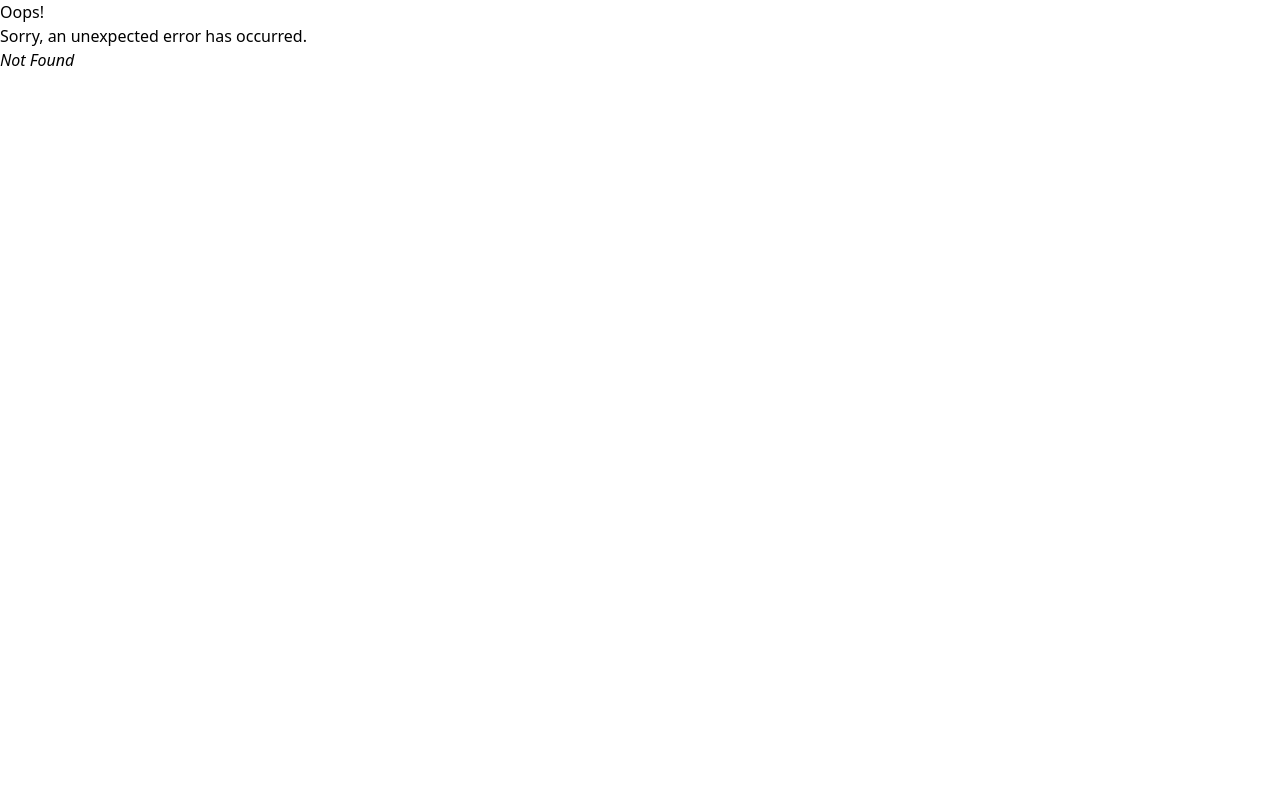
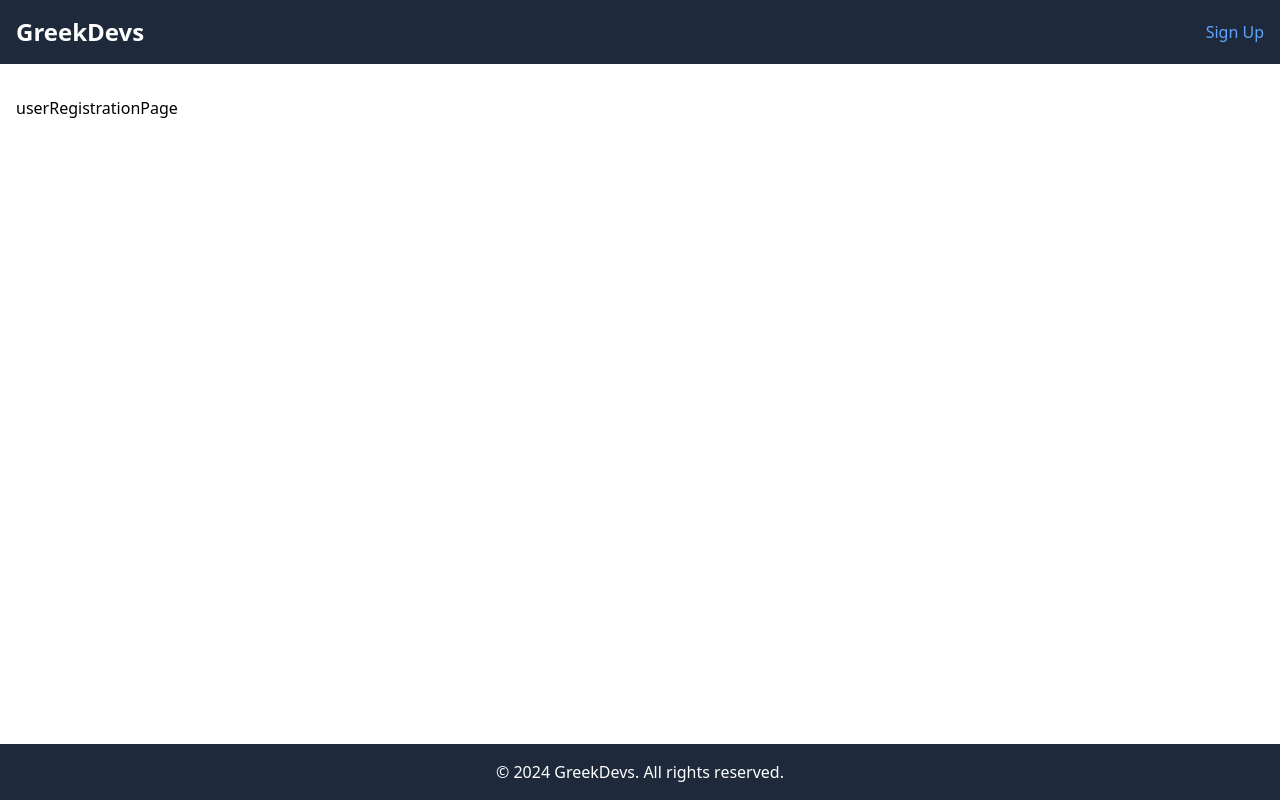
Before and after one commit to ELal3k/GreekDevs, a React (Vite) app in the folder client/: page /signup in a window 1280 px wide. Before the commit this address had no page. Built offline with nearby package versions, Linux system fonts and the light colour scheme.

Commit message:
added react hook form and signup page

```diff
--- a/client/package.json
+++ b/client/package.json
@@ -17,6 +17,7 @@
     "markdown-it": "^14.1.0",
     "react": "^18.3.1",
     "react-dom": "^18.3.1",
+    "react-hook-form": "^7.53.0",
     "react-quill": "^2.0.0",
     "react-router-dom": "^6.26.2",
     "turndown": "^7.2.0"
--- a/client/src/layouts/rootLayout.jsx
+++ b/client/src/layouts/rootLayout.jsx
@@ -12,12 +12,12 @@ export default function RootLayout() {
             <ul className="flex space-x-4">
               <li>
                 <NavLink
-                  to="/author_articles"
+                  to="/signup"
                   className={({ isActive }) =>
                     isActive ? "text-blue-400" : "hover:text-blue-400"
                   }
                 >
-                  My Articles
+                  Sign Up
                 </NavLink>
               </li>
             </ul>
--- a/client/src/main.jsx
+++ b/client/src/main.jsx
@@ -10,6 +10,8 @@ import CreateArticle from "./pages/createARticlePage.jsx"
 import ArticlePage from "./pages/articlePage.jsx"
 import AuthorArticlesPage from "./pages/authorArticlesPage.jsx"
 import EditArticlePage from "./pages/editArticlePage.jsx"
+import UserRegistrationPage from "./pages/userRegistrationPage.jsx"
+
 const router = createBrowserRouter([
   {
     path: "/",
@@ -36,6 +38,10 @@ const router = createBrowserRouter([
         path: "/author_articles/edit/:id",
         element: <EditArticlePage />,
       },
+      {
+        path: "/signup",
+        element: <UserRegistrationPage />,
+      },
     ],
   },
 ])
--- /dev/null
+++ b/client/src/pages/userRegistrationPage.jsx
@@ -0,0 +1,3 @@
+export default function UserRegistrationPage() {
+  return <div>userRegistrationPage</div>
+}
```
Also changed, not shown: 1 other file (tests, documents, lock files or other folders).
